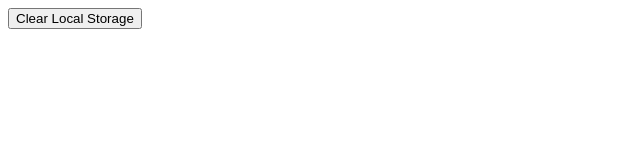
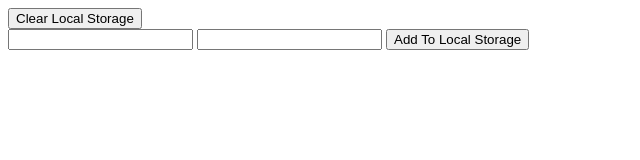
Before and after one commit to ruhulaminpollob/module-42.5-practice-day-practice, a plain HTML site: page practice-task1.html in a window 1280 px wide. Shown: the whole page, without its empty margins (0-640 px from the left). Drawn offline with Linux system fonts and the light colour scheme.

Commit message:
added key and value in local staorage dynamicly

```diff
--- a/practice-task1.html
+++ b/practice-task1.html
@@ -10,6 +10,9 @@
     <main>
         <button onclick="clearLocalStorage()">Clear Local Storage</button>
         <br>
+        <input id="key" type="text">
+        <input id="value" type="text">
+        <button onclick="setToLocalStorage()">Add To Local Storage</button>
 
     </main>
     <script src="practice-task1.js"></script>
--- a/practice-task1.js
+++ b/practice-task1.js
@@ -1,3 +1,13 @@
 const clearLocalStorage=()=>{
     localStorage.clear()
 }
+
+const setToLocalStorage=()=>{
+    const getKeyInput=document.getElementById('key');
+    const getValueInput=document.getElementById('value');
+    const key=getKeyInput.value;
+    const value=getValueInput.value;
+    getKeyInput.value='';
+    getValueInput.value='';
+    localStorage.setItem(key,value)
+}
```
